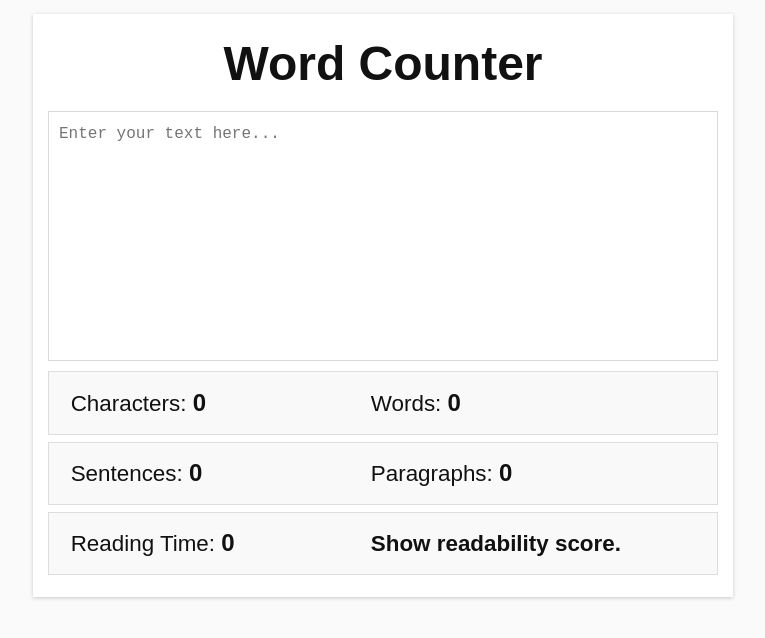
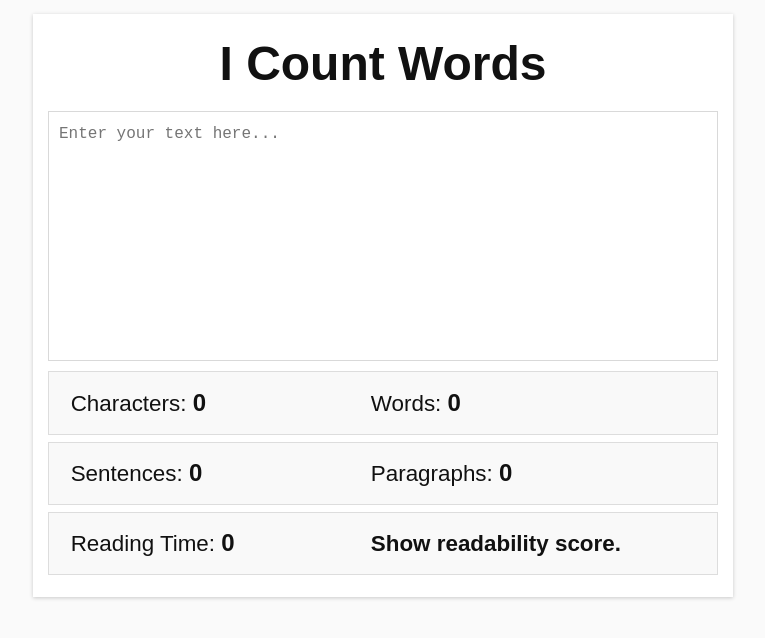
Before and after one commit to taskproteam/wordscount, a plain HTML site: page index.html in a window 1280 px wide. Shown: the whole page, without its empty margins (257-1022 px from the left). Drawn offline with nearby package versions, Linux system fonts and the light colour scheme.

Commit message:
Update index.html

```diff
--- a/index.html
+++ b/index.html
@@ -8,11 +8,11 @@
     <!-- Bootstrap CSS -->
     <link rel="stylesheet" href="css/style.css">
 
-    <title>Hello, world!</title>
+    <title>I count words!</title>
   </head>
   <body>
   <div class="container">
-  <h1>Word Counter</h1>
+  <h1>I Count Words</h1>
   <textarea placeholder="Enter your text here..."></textarea>
   <div class="output row">
     <div>Characters: <span id="characterCount">0</span></div>
```
